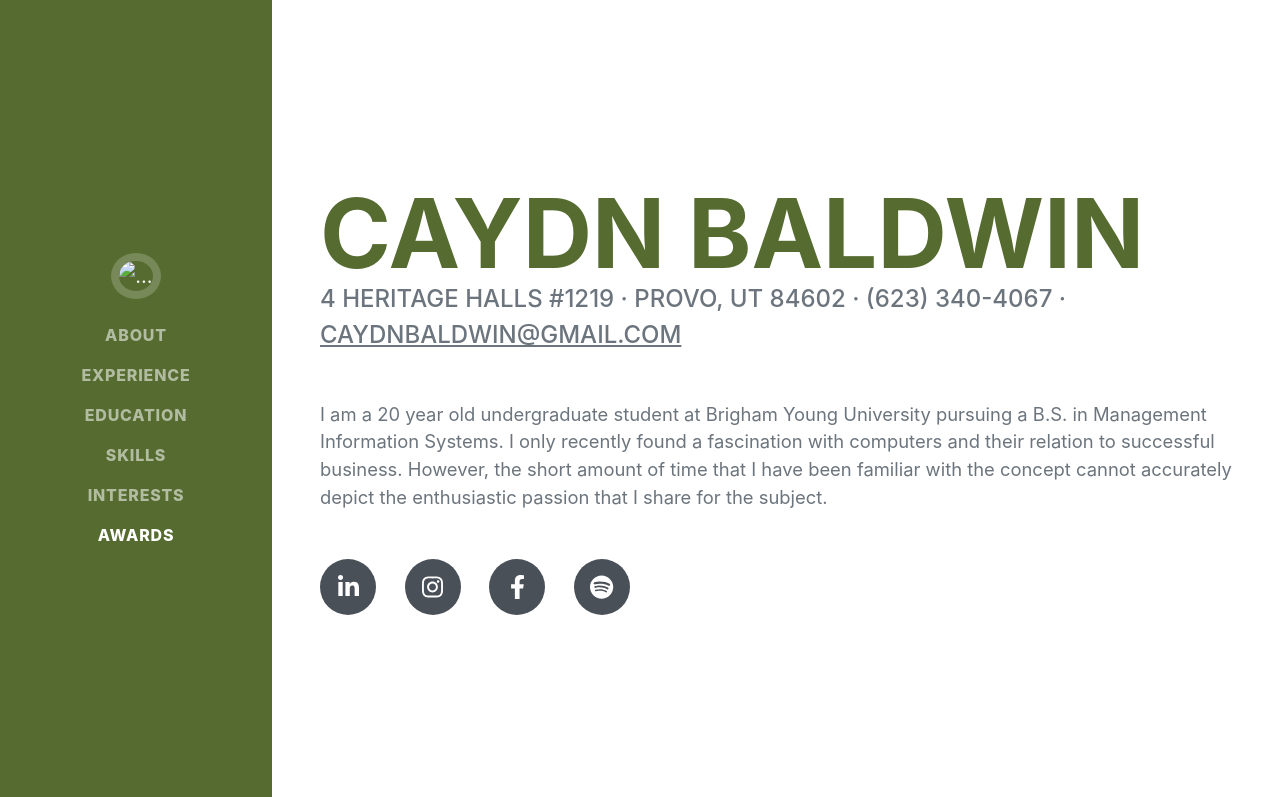
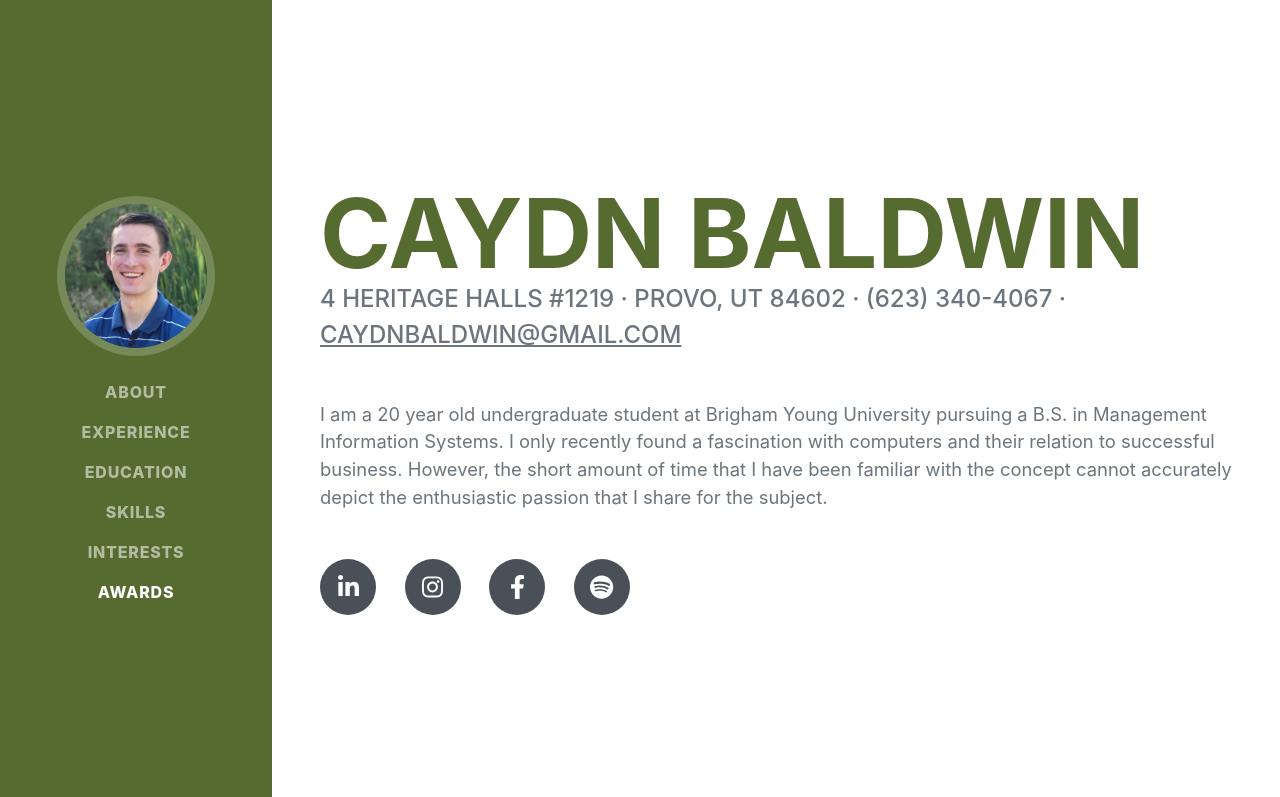
Before and after one commit to caydnbaldwin/is-201-final-2, a plain HTML site: page index.html in a window 1280 px wide. Shown: the top 797 px of the page. Drawn offline with nearby package versions, Linux system fonts and the light colour scheme; the site is published under a folder, as on GitHub Pages, so addresses that start at the root find nothing; a web font is replaced by a local one.

Commit message:
Add files via upload

```diff
--- a/index.html
+++ b/index.html
@@ -6,7 +6,7 @@
         <meta name="description" content="" />
         <meta name="author" content="" />
         <title>Caydn Baldwin</title>
-        <link rel="icon" type="image/x-icon" href="/assets/img/favicon.ico" />
+        <link rel="icon" type="image/x-icon" href="assets/img/favicon.ico" />
         <!-- Font Awesome icons (free version)-->
         <script src="https://use.fontawesome.com/releases/v6.3.0/js/all.js" crossorigin="anonymous"></script>
         <!-- Google fonts-->
@@ -21,7 +21,7 @@
         <nav class="navbar navbar-expand-lg navbar-dark bg-primary fixed-top darkcolor" id="sideNav">
             <a class="navbar-brand js-scroll-trigger" href="#page-top">
                 <span class="d-block d-lg-none">Caydn Baldwin</span>
-                <span class="d-none d-lg-block"><img class="img-fluid img-profile rounded-circle mx-auto mb-2" src="/assets/img/profile.jpg" alt="..." /></span>
+                <span class="d-none d-lg-block"><img class="img-fluid img-profile rounded-circle mx-auto mb-2" src="assets/img/profile.jpg" alt="..." /></span>
             </a>
             <button class="navbar-toggler" type="button" data-bs-toggle="collapse" data-bs-target="#navbarResponsive" aria-controls="navbarResponsive" aria-expanded="false" aria-label="Toggle navigation"><span class="navbar-toggler-icon"></span></button>
             <div class="collapse navbar-collapse" id="navbarResponsive">
```
